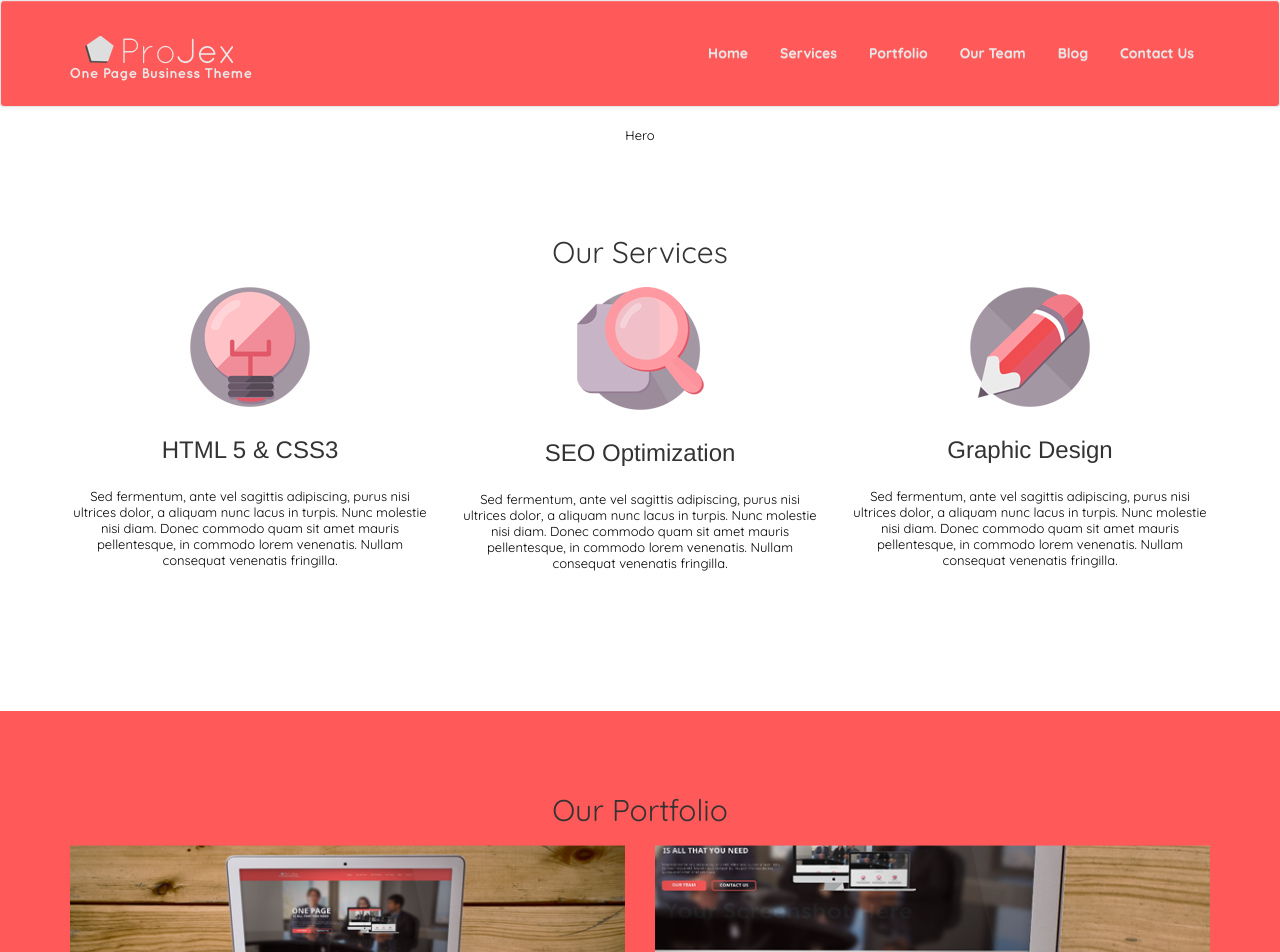
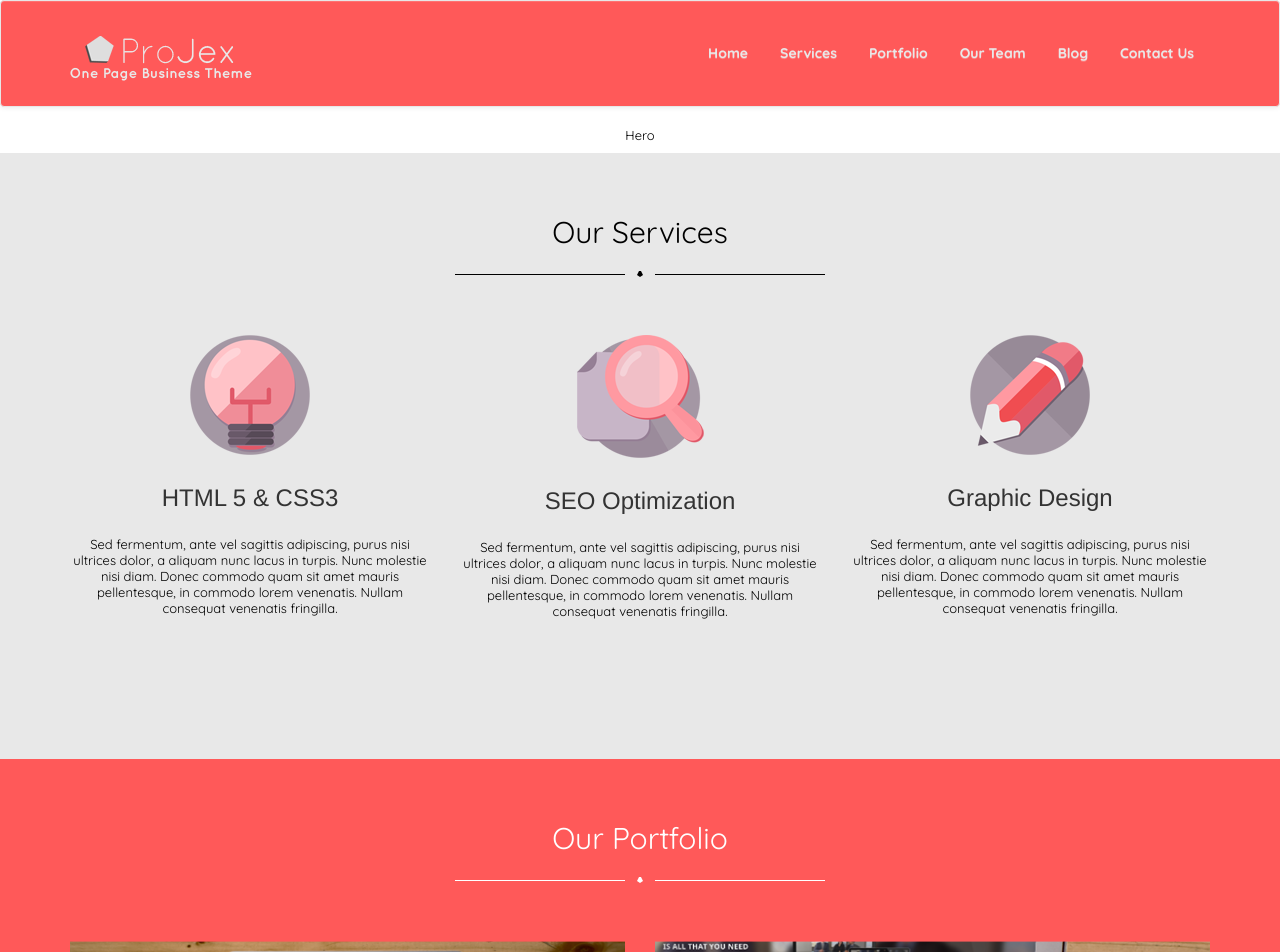
Before and after one commit to nonanerz/gh-js-hw8.2, a React (Create React App) app: page / in a window 1280 px wide. Shown: the top 952 px of the page. Built offline with nearby package versions, Linux system fonts and the light colour scheme; a web font is replaced by a local one.

Commit message:
Added styles for section-title

```diff
--- a/src/App.css
+++ b/src/App.css
@@ -10,7 +10,48 @@ body {
   text-align: center; }
 
 .section-title {
-  font: 400 1.875rem/3.125rem "Quicksand", sans-serif; }
+  position: relative;
+  max-width: 370px;
+  margin: 0 auto 60px;
+  padding-bottom: 18px;
+  font: 400 1.875rem/3.125rem "Quicksand", sans-serif;
+  color: black;
+  background-position: bottom;
+  background-size: 100% 1px;
+  background-repeat: repeat-x;
+  background-image: repeating-linear-gradient(-90deg, #000 0, #000 46%, transparent 46%, transparent 54%); }
+  .section-title:before {
+    position: absolute;
+    top: 64px;
+    left: 50%;
+    display: block;
+    content: '';
+    width: 6px;
+    height: 0;
+    border-color: #000 transparent;
+    border-style: solid;
+    border-width: 0 2px 4px;
+    transform: translateX(-50%); }
+  .section-title:after {
+    display: block;
+    position: absolute;
+    content: "";
+    top: 68px;
+    left: 50%;
+    transform: translateX(-50%);
+    height: 0;
+    width: 0;
+    border-width: 2px 3px 0;
+    border-style: solid;
+    border-color: #000 transparent transparent; }
+
+.section-title-white {
+  color: #fff;
+  background-image: repeating-linear-gradient(-90deg, #fff 0, #fff 46%, transparent 46%, transparent 54%); }
+  .section-title-white:before {
+    border-color: #fff transparent; }
+  .section-title-white:after {
+    border-color: #fff transparent transparent; }
 
 p {
   color: #000000;
@@ -38,7 +79,10 @@ img {
   .header .header-navigation .menu {
     padding: 10px 0; }
     .header .header-navigation .menu li {
-      padding: 28px 1px; }
+      padding: 15px 1px; }
+      @media (min-width: 768px) {
+        .header .header-navigation .menu li {
+          padding: 28px 1px; } }
       .header .header-navigation .menu li a {
         padding: 0 15px;
         font: 700 0.875rem/1.8125rem "Quicksand", sans-serif;
@@ -49,6 +93,12 @@ img {
 .header .navbar-default .navbar-toggle {
   margin: 35px 15px;
   border-color: #e8e8e8; }
+  .header .navbar-default .navbar-toggle:hover {
+    background-color: #e8e8e8; }
+    .header .navbar-default .navbar-toggle:hover .icon-bar {
+      background-color: #ff5959; }
+  .header .navbar-default .navbar-toggle .icon-bar {
+    background-color: #e8e8e8; }
 
 /* styles for services section */
 .services {
--- a/src/App.scss
+++ b/src/App.scss
@@ -19,7 +19,57 @@ body {
 }
 
 .section-title {
+  position: relative;
+  max-width: 370px;
+  margin: 0 auto 60px;
+  padding-bottom: 18px;
   font: 400 1.875rem/3.125rem $main-font;
+  color: black;
+  background-position: bottom;
+  background-size: 100% 1px;
+  background-repeat: repeat-x;
+  background-image: repeating-linear-gradient(-90deg, #000 0, #000 46%, transparent 46%, transparent 54%);
+
+  &:before {
+    position: absolute;
+    top: 64px;
+    left: 50%;
+    display: block;
+    content: '';
+    width: 6px;
+    height: 0;
+    border-color: #000 transparent;
+    border-style: solid;
+    border-width: 0 2px 4px;
+    transform: translateX(-50%);
+  }
+
+  &:after {
+    display: block;
+    position: absolute;
+    content: "";
+    top: 68px;
+    left: 50%;
+    transform: translateX(-50%);
+    height: 0;
+    width: 0;
+    border-width: 2px 3px 0;
+    border-style: solid;
+    border-color: #000 transparent transparent;
+  }
+}
+
+.section-title-white {
+  color: #fff;
+  background-image: repeating-linear-gradient(-90deg, #fff 0, #fff 46%, transparent 46%, transparent 54%);
+
+  &:before {
+    border-color: #fff transparent;
+  }
+
+  &:after {
+    border-color: #fff transparent transparent;
+  }
 }
 
 p {
@@ -64,7 +114,10 @@ img {
     .menu {
       padding: 10px 0;
       li {
-        padding: 28px 1px;
+        padding: 15px 1px;
+        @media (min-width: 768px) {
+          padding: 28px 1px;
+        }
         a {
           padding: 0 15px;
           font: 700 0.875rem/1.8125rem $main-font;
@@ -81,6 +134,15 @@ img {
   .navbar-default .navbar-toggle {
     margin: 35px 15px;
     border-color: $secondary-color;
+    &:hover {
+      background-color: $secondary-color;
+      .icon-bar {
+        background-color: $primary-color;
+      }
+    }
+    .icon-bar {
+      background-color: $secondary-color;
+    }
   }
 }
 
--- a/src/components/Portfolio.js
+++ b/src/components/Portfolio.js
@@ -25,6 +25,17 @@ class Portfolio extends  Component {
                         <li className="col-xs-12 col-sm-6">
                             <img src={require('../images/img-here-2.png')} alt=""/>
                             <div className="overlay">
+                                <div className="overlay-content">
+                                    <h3>Love Conquers All</h3>
+                                    <div className="overlay-buttons">
+                                        <a href="#" className="overlay-btn"><img src={require('../images/view-more.png')} alt=""/></a>
+                                        <a href="#" className="overlay-btn"><img src={require('../images/fav.png')} alt="" /></a>
+                                    </div>
+                                </div>
+                            </div>
+                        </li>
+                        <li className="col-xs-offset-1 col-xs-10 col-sm-offset-0 col-sm-6 col-md-3">
+                            <img src={require('../images/img-here-3.png')} alt=""/>
                             <div className="overlay">
                                 <div className="overlay-content">
                                     <h3>Love Conquers All</h3>
@@ -34,11 +45,9 @@ class Portfolio extends  Component {
                                     </div>
                                 </div>
                             </div>
-                            </div>
                         </li>
                         <li className="col-xs-offset-1 col-xs-10 col-sm-offset-0 col-sm-6 col-md-3">
-                            <img src={require('../images/img-here-3.png')} alt=""/>
-                            <div className="overlay">
+                            <img src={require('../images/img-here-4.png')} alt=""/>
                             <div className="overlay">
                                 <div className="overlay-content">
                                     <h3>Love Conquers All</h3>
@@ -48,11 +57,9 @@ class Portfolio extends  Component {
                                     </div>
                                 </div>
                             </div>
-                            </div>
                         </li>
                         <li className="col-xs-offset-1 col-xs-10 col-sm-offset-0 col-sm-6 col-md-3">
-                            <img src={require('../images/img-here-4.png')} alt=""/>
-                            <div className="overlay">
+                            <img src={require('../images/img-here-5.png')} alt=""/>
                             <div className="overlay">
                                 <div className="overlay-content">
                                     <h3>Love Conquers All</h3>
@@ -62,32 +69,15 @@ class Portfolio extends  Component {
                                     </div>
                                 </div>
                             </div>
-                            </div>
                         </li>
                         <li className="col-xs-offset-1 col-xs-10 col-sm-offset-0 col-sm-6 col-md-3">
-                            <img src={require('../images/img-here-5.png')} alt=""/>
-                            <div className="overlay">
+                            <img src={require('../images/img-here-6.png')} alt=""/>
                             <div className="overlay">
                                 <div className="overlay-content">
                                     <h3>Love Conquers All</h3>
                                     <div className="overlay-buttons">
                                         <a href="#" className="overlay-btn"><img src={require('../images/view-more.png')} alt=""/></a>
                                         <a href="#" className="overlay-btn"><img src={require('../images/fav.png')} alt="" /></a>
-                                        </div>
-                                    </div>
-                                </div>
-                            </div>
-                        </li>
-                        <li className="col-xs-offset-1 col-xs-10 col-sm-offset-0 col-sm-6 col-md-3">
-                            <img src={require('../images/img-here-6.png')} alt=""/>
-                            <div className="overlay">
-                                <div className="overlay">
-                                    <div className="overlay-content">
-                                        <h3>Love Conquers All</h3>
-                                        <div className="overlay-buttons">
-                                            <a href="#" className="overlay-btn"><img src={require('../images/view-more.png')} alt=""/></a>
-                                            <a href="#" className="overlay-btn"><img src={require('../images/fav.png')} alt="" /></a>
-                                        </div>
                                     </div>
                                 </div>
                             </div>
--- a/src/components/Services.js
+++ b/src/components/Services.js
@@ -6,7 +6,7 @@ class Services extends  Component {
     }
     render () {
         return (
-            <section id="services" className="section">
+            <section id="services" className="section services">
                 <div className="container">
                     <div className="row">
                         <h2 className="section-title">Our Services</h2>
```
Also changed, not shown: 1 other file (tests, documents, lock files or other folders). Lines whose indentation alone changed are shown as unchanged.
